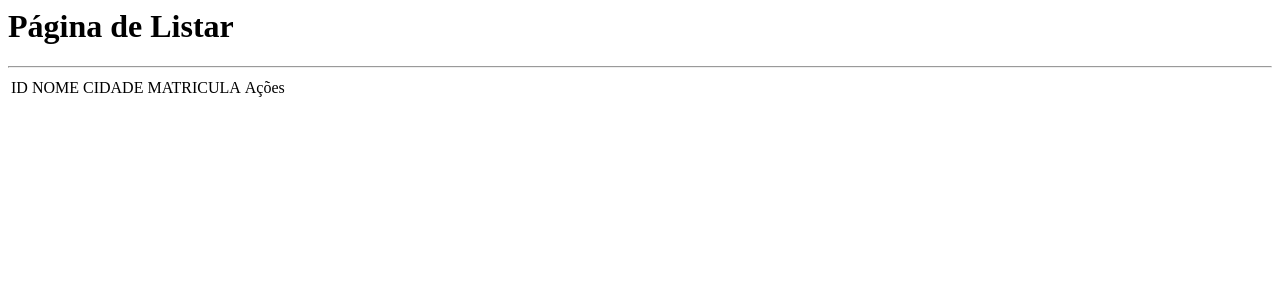
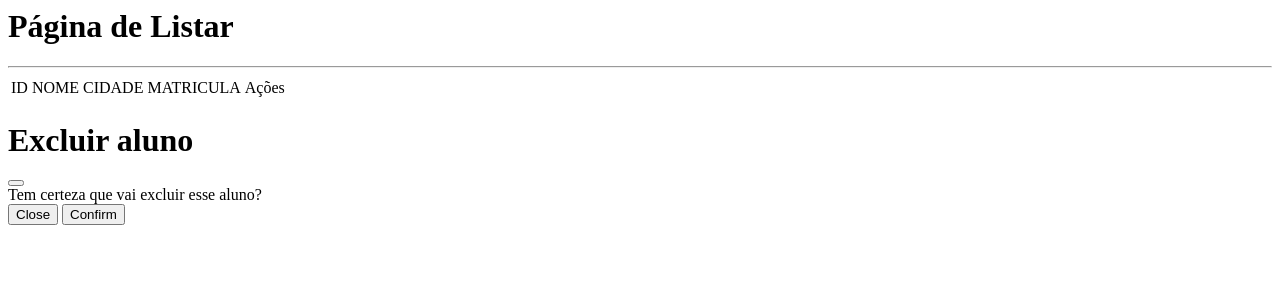
Before and after one commit to Bruno-TL/CRUD-php, a PHP site: page /src/views/list.phtml in a window 1280 px wide. Shown: the top 300 px of the page. Run offline with PHP 8.4, Linux system fonts and the light colour scheme; the template is opened without the code that fills it, so the values that code supplies are empty.

Commit message:
Criando o modal de exclusão do aluno

```diff
--- a/src/views/list.phtml
+++ b/src/views/list.phtml
@@ -22,7 +22,7 @@
                     <td>{$row['matricula']}</td>
                     <td>
                         <a href='/update?id={$id}' class='btn btn-outline-warning'>Editar</a>
-                        <a href='#' onclick='confirmValid({$id})' class='btn btn-outline-danger'>Excluir</a>
+                        <button  onclick='getIdAluno($id)' data-bs-toggle='modal' data-bs-target='#exampleModal' class='btn btn-outline-danger'>Excluir</button>
                     </td>
                 </tr>";
             }
@@ -32,9 +32,34 @@
 </table>
 
 <script>
-    function confirmValid(id) {
-        if(true === confirm('Tem certeza?')){
-            location.href = '/delete?id='+id;
-        }
+    function getIdAluno(id) {
+        deleteAluno.value = id;
     }
+
+    function confirmDelete() {
+        id = deleteAluno.value
+        location.href = '/delete?id='+id;
+
+    }
+
 </script>
+
+<!-- Modal de exclusão do aluno -->
+<div class="modal fade" id="exampleModal" tabindex="-1" aria-labelledby="exampleModalLabel" aria-hidden="true">
+  <div class="modal-dialog">
+    <div class="modal-content">
+      <div class="modal-header">
+        <h1 class="modal-title fs-5" id="exampleModalLabel">Excluir aluno</h1>
+        <button type="button" class="btn-close" data-bs-dismiss="modal" aria-label="Close"></button>
+      </div>
+      <div class="modal-body">
+        Tem certeza que vai excluir esse aluno?
+        <input type="hidden" id="deleteAluno">
+      </div>
+      <div class="modal-footer">
+        <button type="button" class="btn btn-secondary" data-bs-dismiss="modal">Close</button>
+        <button type="button" class="btn btn-primary"  onclick='confirmDelete()'>Confirm</button>
+      </div>
+    </div>
+  </div>
+</div>
```
